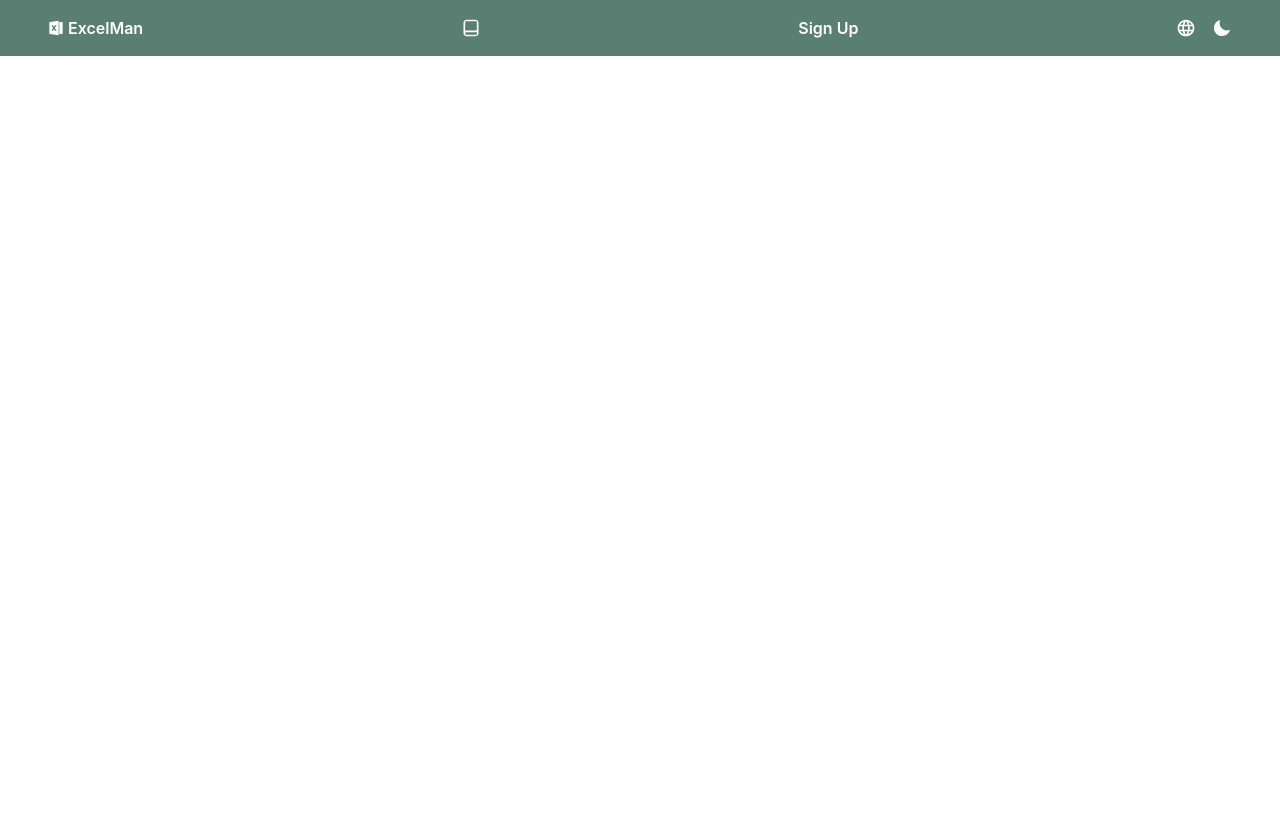
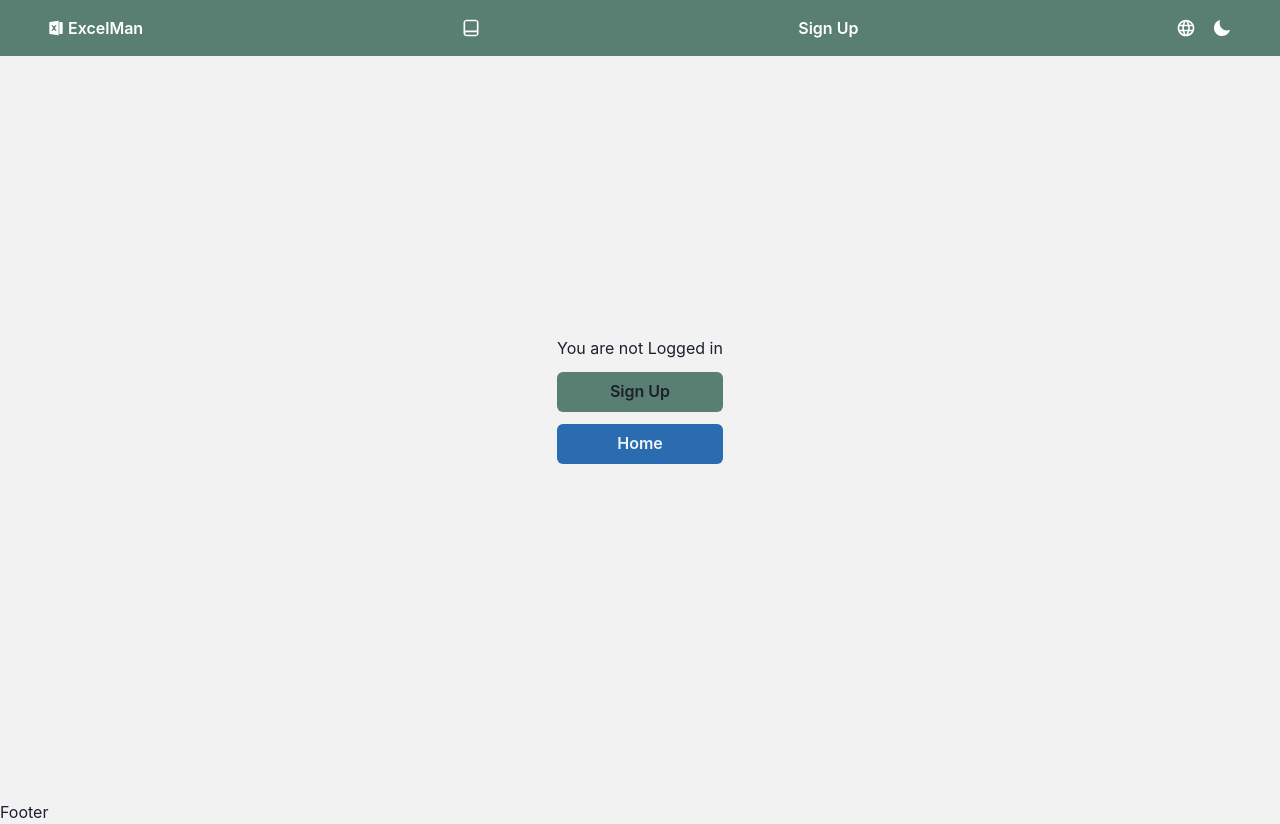
Before and after one commit to Jihad-Shaheen-Sehweil/ExcelMan, a React (Create React App) app in the folder client/: page /auth in a window 1280 px wide. Before the commit the page ends 800 px from the top, so only its background shows below. Built offline with nearby package versions, Linux system fonts and the light colour scheme; no server answers.

Commit message:
route protection added

```diff
--- a/client/src/App.js
+++ b/client/src/App.js
@@ -4,7 +4,8 @@ import {
     Route,
     Navigate,
 } from "react-router-dom";
-import { Box, useColorModeValue } from "@chakra-ui/react";
+import { Box, Center, Spinner, useColorModeValue } from "@chakra-ui/react";
+import { useAuth0 } from "@auth0/auth0-react";
 
 import Form from "./components/Form/Form";
 import Lessons from "./components/Lessons/Lessons";
@@ -13,9 +14,19 @@ import Navbar from "./components/Layout/Header/Navbar/Navbar";
 import Footer from "./components/Layout/Footer/Footer";
 import QuestionDetailes from "./components/Question/QuestionDetailes";
 import Home from "./components/Layout/Home";
+import Auth from "./components/Auth/Auth";
+import RequireAuth from "./components/Auth/RequireAuth";
 
 function App() {
     const bgColor = useColorModeValue("backgroundLight", "backgroundDark");
+    const { isLoading } = useAuth0();
+
+    if (isLoading)
+        return (
+            <Center className="min-h-screen">
+                <Spinner width="16" height="16" />
+            </Center>
+        );
 
     return (
         <Box
@@ -34,16 +45,39 @@ function App() {
                     />
                     <Route path="/home" element={<Home />} />
                     <Route path="/lessons" element={<Lessons />} />
-                    <Route path="/form" element={<Form />}>
+                    <Route path="/auth" element={<Auth />} />
+                    <Route
+                        path="/form"
+                        element={
+                            <RequireAuth>
+                                <Form />
+                            </RequireAuth>
+                        }
+                    >
                         <Route
                             path="questions/:questionId"
-                            element={<Form />}
+                            element={
+                                <RequireAuth>
+                                    <Form />
+                                </RequireAuth>
+                            }
                         />
                     </Route>
-                    <Route path="profile/:id" element={<Profile />} />
+                    <Route
+                        path="/profile/:id"
+                        element={
+                            <RequireAuth>
+                                <Profile />
+                            </RequireAuth>
+                        }
+                    />
                     <Route
                         path="/questions/:id"
-                        element={<QuestionDetailes />}
+                        element={
+                            <RequireAuth>
+                                <QuestionDetailes />
+                            </RequireAuth>
+                        }
                     />
                 </Routes>
                 <Footer />
--- /dev/null
+++ b/client/src/components/Auth/Auth.jsx
@@ -0,0 +1,32 @@
+import { useAuth0 } from "@auth0/auth0-react";
+import { Button, Center, Flex, Text } from "@chakra-ui/react";
+import React from "react";
+
+const Auth = () => {
+    const { loginWithRedirect } = useAuth0();
+
+    // do the theme coloring in this jsx
+    return (
+        <Center className=" h-screen w-screen">
+            <Flex flexDirection="column">
+                <Text paddingBottom="3">You are not Logged in</Text>
+                <Button
+                    bg="primary"
+                    marginBottom="3"
+                    onClick={loginWithRedirect}
+                >
+                    Sign Up
+                </Button>
+                <Button
+                    bgColor="blue.600"
+                    color="whiteAlpha.900"
+                    onClick={loginWithRedirect}
+                >
+                    Home
+                </Button>
+            </Flex>
+        </Center>
+    );
+};
+
+export default Auth;
--- /dev/null
+++ b/client/src/components/Auth/RequireAuth.jsx
@@ -0,0 +1,16 @@
+import { useAuth0 } from "@auth0/auth0-react";
+import React from "react";
+import { Navigate, useLocation } from "react-router-dom";
+
+const RequireAuth = ({ children }) => {
+    const { isAuthenticated } = useAuth0();
+    const location = useLocation();
+
+    return isAuthenticated === true ? (
+        children
+    ) : (
+        <Navigate to="/auth" replace state={{ path: location.pathname }} />
+    );
+};
+
+export default RequireAuth;
--- a/client/src/components/Layout/Header/Navbar/NavbarIcons.jsx
+++ b/client/src/components/Layout/Header/Navbar/NavbarIcons.jsx
@@ -14,7 +14,7 @@ import { useAuth0 } from "@auth0/auth0-react";
 
 const NavbarIcons = () => {
     const { toggleColorMode } = useColorMode();
-    const { loginWithRedirect, isAuthenticated } = useAuth0();
+    const { loginWithRedirect, isAuthenticated, isLoading } = useAuth0();
 
     const handleSignUp = () => {
         if (!isAuthenticated) {
@@ -117,4 +117,4 @@ const NavbarIcons = () => {
     );
 };
 
-export default NavbarIcons
+export default NavbarIcons;
--- a/client/src/components/Layout/Home.jsx
+++ b/client/src/components/Layout/Home.jsx
@@ -1,15 +1,10 @@
 import React from "react";
-import { Box, Spinner } from "@chakra-ui/react";
-import { useAuth0 } from "@auth0/auth0-react";
+import { Box } from "@chakra-ui/react";
 
 import Bannar from "../Layout/Header/Bannar";
 import Questions from "../Question/Questions";
 
 const Home = () => {
-    const { isLoading } = useAuth0();
-
-    if (isLoading) return <Spinner />;
-
     return (
         <Box>
             <Bannar />
--- a/client/src/components/Question/Featues/Comments.jsx
+++ b/client/src/components/Question/Featues/Comments.jsx
@@ -7,7 +7,7 @@ const Comments = ({ user, question }) => {
     const bgColor = useColorModeValue("backgroundLight", "backgroundDark");
     const { isAuthenticated } = useAuth0();
 
-    if (isAuthenticated)
+    // if (isAuthenticated)
         return (
             <div className="flex items-center ml-3 group cursor-pointer">
                 <Icon
--- a/client/src/components/Question/Featues/Like.jsx
+++ b/client/src/components/Question/Featues/Like.jsx
@@ -7,7 +7,7 @@ const Like = ({ user, question }) => {
     const bgColor = useColorModeValue("backgroundLight", "backgroundDark");
     const { isAuthenticated } = useAuth0();
 
-    if (isAuthenticated)
+    // if (isAuthenticated)
         return (
             <div className="flex items-center ml-3 group cursor-pointer">
                 <Icon
```
